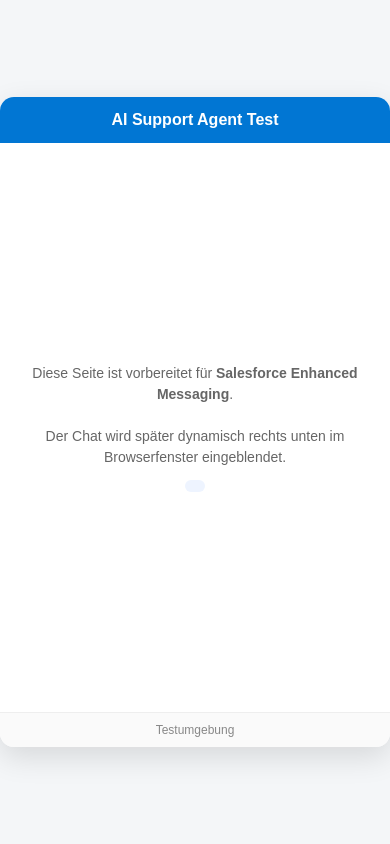
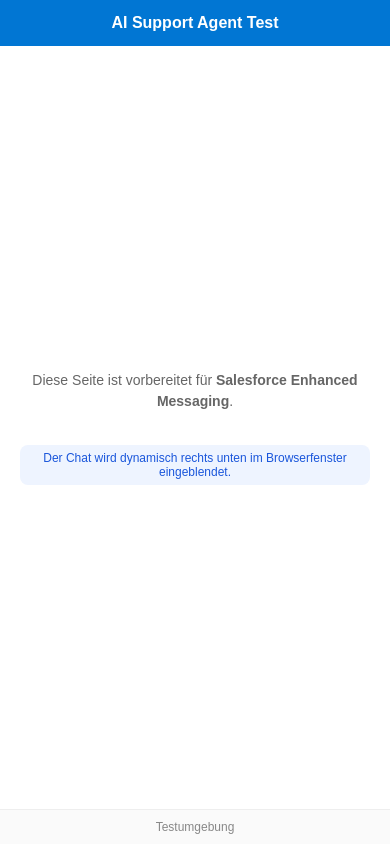
Before and after one commit to jochen-greulich-1980/my-agentforce.com, a plain HTML site: page index.html in a window 390 px wide. Drawn offline with nearby package versions, Linux system fonts and the light colour scheme.

Commit message:
Add files via upload

```diff
--- a/index.html
+++ b/index.html
@@ -4,7 +4,6 @@
   <meta charset="UTF-8" />
   <meta name="viewport" content="width=device-width, initial-scale=1.0"/>
   <title>AI Support Agent - Test UI</title>
-
   <style>
     body {
       font-family: Arial, sans-serif;
@@ -15,10 +14,10 @@
       align-items: center;
       height: 100vh;
     }
-
     .container {
-      width: 420px;
-      height: 650px;
+      width: min(420px, 100%);
+      height: 100vh;
+      max-height: 650px;
       background: white;
       border-radius: 14px;
       box-shadow: 0 10px 30px rgba(0,0,0,0.12);
@@ -26,7 +25,12 @@
       flex-direction: column;
       overflow: hidden;
     }
-
+    @media (max-width: 480px) {
+      .container {
+        border-radius: 0;
+        max-height: 100vh;
+      }
+    }
     .header {
       background: #0176d3;
       color: white;
@@ -34,7 +38,6 @@
       font-weight: bold;
       text-align: center;
     }
-
     .content {
       flex: 1;
       display: flex;
@@ -44,13 +47,11 @@
       padding: 20px;
       text-align: center;
     }
-
     .placeholder {
       font-size: 14px;
       color: #666;
       line-height: 1.5;
     }
-
     .badge {
       margin-top: 12px;
       font-size: 12px;
@@ -59,7 +60,6 @@
       padding: 6px 10px;
       border-radius: 8px;
     }
-
     .footer {
       font-size: 12px;
       padding: 10px;
@@ -70,39 +70,28 @@
     }
   </style>
 </head>
-
 <body>
-
 <div class="container">
   <div class="header">
     AI Support Agent Test
   </div>
-
   <div class="content">
     <div class="placeholder">
       Diese Seite ist vorbereitet für <b>Salesforce Enhanced Messaging</b>.
       <br><br>
-      Der Chat wird später dynamisch rechts unten im Browserfenster eingeblendet.
     </div>
-
     <div class="badge">
-
+      Der Chat wird dynamisch rechts unten im Browserfenster eingeblendet.
     </div>
   </div>
-
   <div class="footer">
     Testumgebung
   </div>
 </div>
-
 <script type='text/javascript'>
   function initEmbeddedMessaging() {
-
-    const currentUrl = window.location.href;
-
     try {
       embeddedservice_bootstrap.settings.language = 'en_US';
-
       embeddedservice_bootstrap.init(
         '00D9V00000SLEUU',
         'Kia_AI_Support_Agent_Test',
@@ -111,21 +100,19 @@
           scrt2URL: 'https://kiauvocdp--agentforce.sandbox.my.salesforce-scrt.com'
         }
       );
-
-      embeddedservice_bootstrap.prechatAPI.setHiddenPrechatFields({
-        CurrentPageUrl: currentUrl
+      embeddedservice_bootstrap.addEventHandler('onEmbeddedMessagingReady', () => {
+        embeddedservice_bootstrap.prechatAPI.setHiddenPrechatFields({
+          currentUrl: window.location.href
+        });
       });
-
     } catch (err) {
       console.error('Error loading Embedded Messaging: ', err);
     }
   }
 </script>
-
 <script type='text/javascript'
   src='https://kiauvocdp--agentforce.sandbox.my.site.com/ESWKiaAISupportAgentT1776944043291/assets/js/bootstrap.min.js'
   onload='initEmbeddedMessaging()'>
 </script>
-
 </body>
 </html>
```
